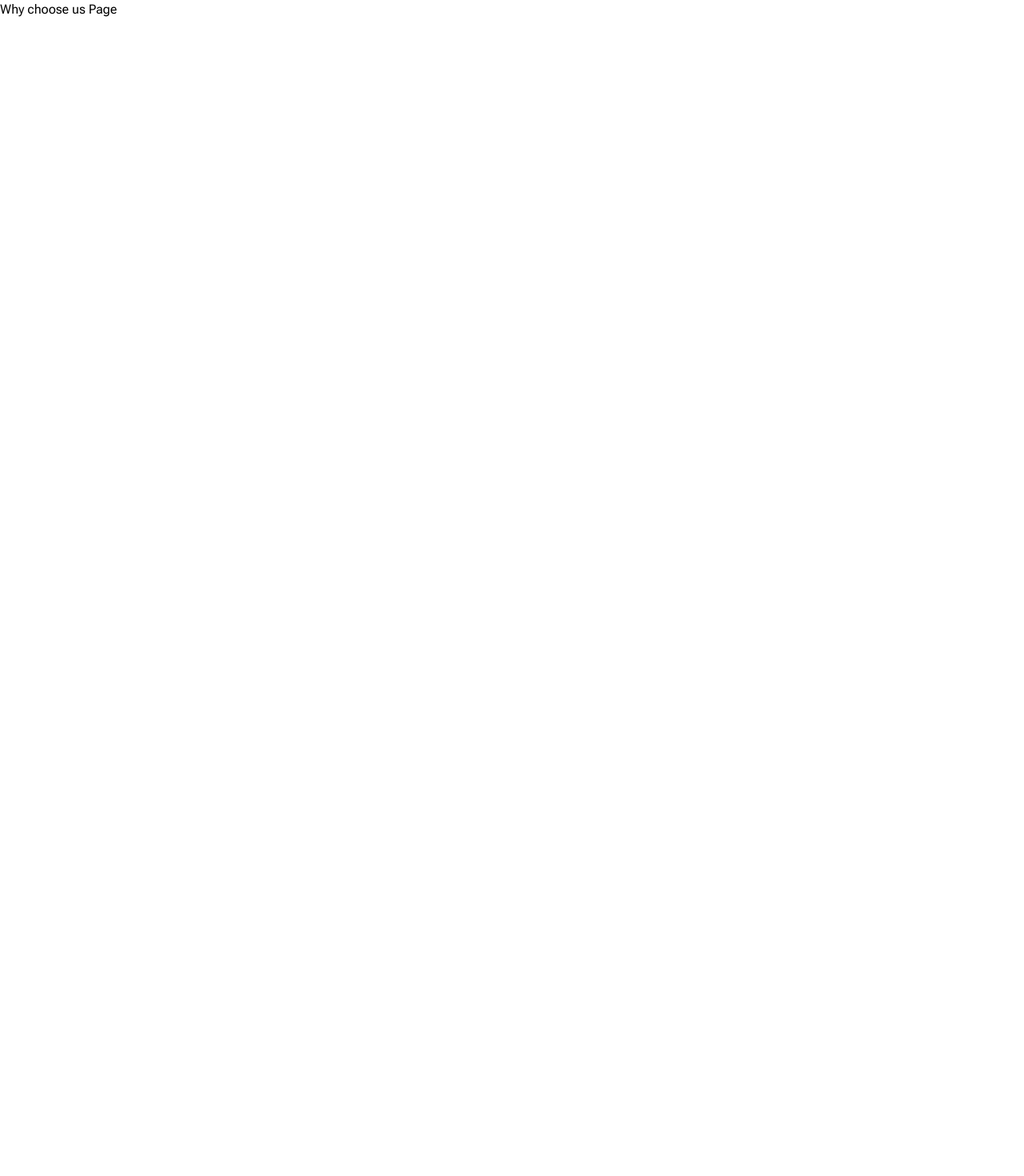
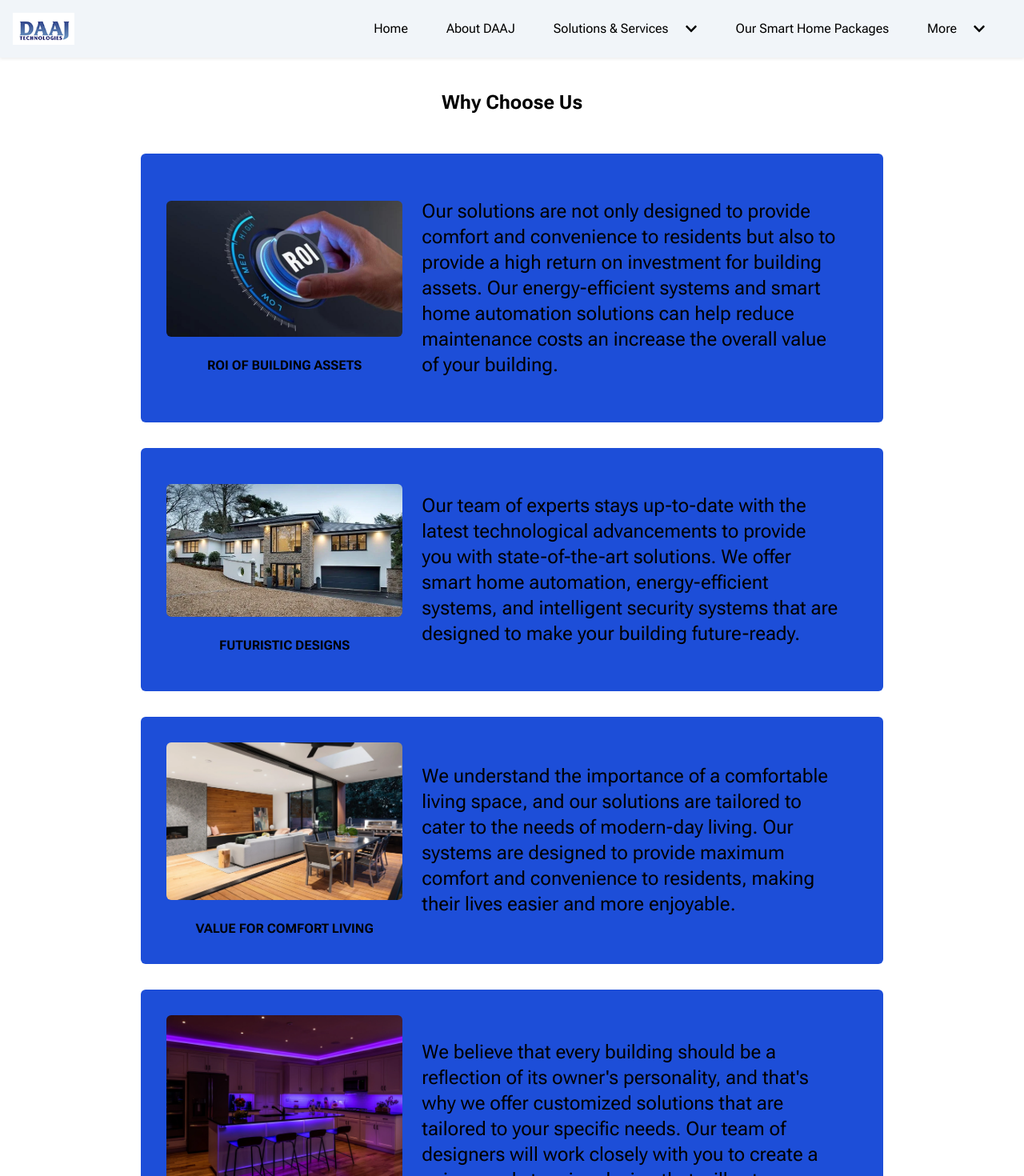
Before and after one commit to MAYOR-001-star/DAAJ, a React (Vite) app: page /why-choose-us in a window 1280 px wide. Shown: the top 1470 px of the page at 80% size. Before the commit the page ends 800 px from the top, so only its background shows below. Built offline with nearby package versions, Linux system fonts and the light colour scheme.

Commit message:
finished creating the why-choose-us page

```diff
--- a/package.json
+++ b/package.json
@@ -17,6 +17,7 @@
     "react-fast": "^0.0.2",
     "react-fast-marquee": "^1.6.4",
     "react-icons": "^5.0.1",
+    "react-router-dom": "^6.22.3",
     "react-slick": "^0.30.2",
     "slick-carousel": "^1.8.1",
     "styled-components": "^6.1.8",
--- a/src/sub-pages/Reason.jsx
+++ b/src/sub-pages/Reason.jsx
@@ -1,9 +1,55 @@
-import React from 'react'
+import React, {useEffect} from 'react'
+import Header from '../Header'
+import Footer from '../../Footer'
 
 const Reason = () => {
+  useEffect(()=>{
+    document.title = 'Why Choose Us - DAAJ Technologies Limited'
+  },[])
   return (
     <div>
-      <h3>Why choose us Page</h3>
+      <Header/>
+      <h1 className='pt-28 text-center text-2xl font-bold'>Why Choose Us</h1>
+      <div className='p-4 mt-8 mx-auto max-w-[60rem] mb-12'>
+        <div className='md:flex justify-center items-center p-8 bg-blue-700 mb-8 rounded-md'>
+          <div>
+            <img src='/Images/safebox.jpeg' className='w-[55rem] rounded-md'/>
+            <p className='text-center mt-6 font-bold'>ROI OF BUILDING ASSETS</p>
+          </div>
+          <p className='p-6 w-[18rem] text-base md:text-2xl md:w-[100rem] mx-auto'>
+            Our solutions are not only designed to provide comfort and convenience to residents but also to provide a high return on investment for building assets.
+            Our energy-efficient systems and smart home automation solutions can help reduce maintenance costs an increase the overall value of your building.
+          </p>
+        </div>
+        <div className='md:flex justify-center items-center p-8 bg-blue-700 mb-8 rounded-md'>
+          <div>
+            <img src='/Images/daaj home.webp' className='w-[55rem] rounded-md'/>
+            <p className='text-center mt-6 font-bold'>FUTURISTIC DESIGNS</p>
+          </div>
+          <p className='p-6 w-[18rem] text-base md:text-2xl md:w-[100rem] mx-auto'>
+            Our team of experts stays up-to-date with the latest technological advancements to provide you with state-of-the-art solutions. We offer smart home automation, energy-efficient systems, and intelligent security systems that are designed to make your building future-ready.
+          </p>
+        </div>
+        <div className='md:flex justify-center items-center p-8 bg-blue-700 mb-8 rounded-md'>
+          <div>
+            <img src='/Images/homePics.webp' className='w-[55rem] rounded-md'/>
+            <p className='text-center mt-6 font-bold'>VALUE FOR COMFORT LIVING</p>
+          </div>
+          <p className='p-6 w-[18rem] text-base md:text-2xl md:w-[100rem] mx-auto'>
+            We understand the importance of a comfortable living space, and our solutions are tailored to cater to the needs of modern-day living. Our systems are designed to provide maximum comfort and convenience to residents, making their lives easier and more enjoyable.
+          </p>
+        </div>
+        <div className='md:flex justify-center items-center p-8 bg-blue-700 mb-8 rounded-md'>
+          <div>
+            <img src='/Images/beautiful kitchen .webp' className='w-[55rem] rounded-md'/>
+            <p className='text-center mt-6 font-bold'>UNIQUE DESIGNS</p>
+          </div>
+          <p className='p-6 w-[18rem] text-base md:text-2xl md:w-[100rem] mx-auto'>
+            We believe that every building should be a reflection of its owner's personality, and that's why we offer customized solutions that are tailored to your specific needs. Our team of designers will work closely with you to create a unique and stunning design that will set your building apart from the rest.
+          </p>
+        </div>
+      </div>
+      <Footer/>
     </div>
   )
 }
```
Also changed, not shown: 1 other file (tests, documents, lock files or other folders).
